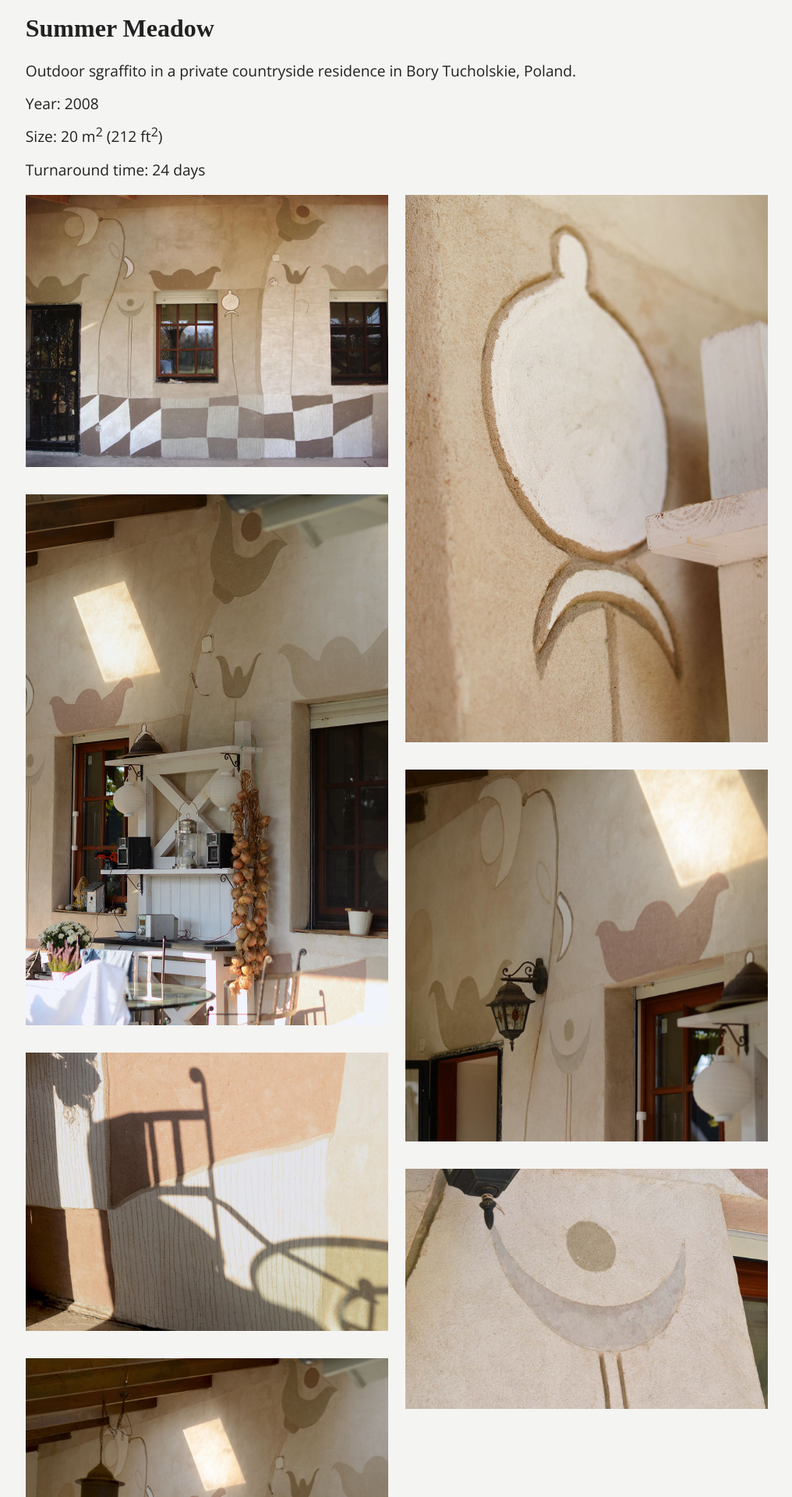
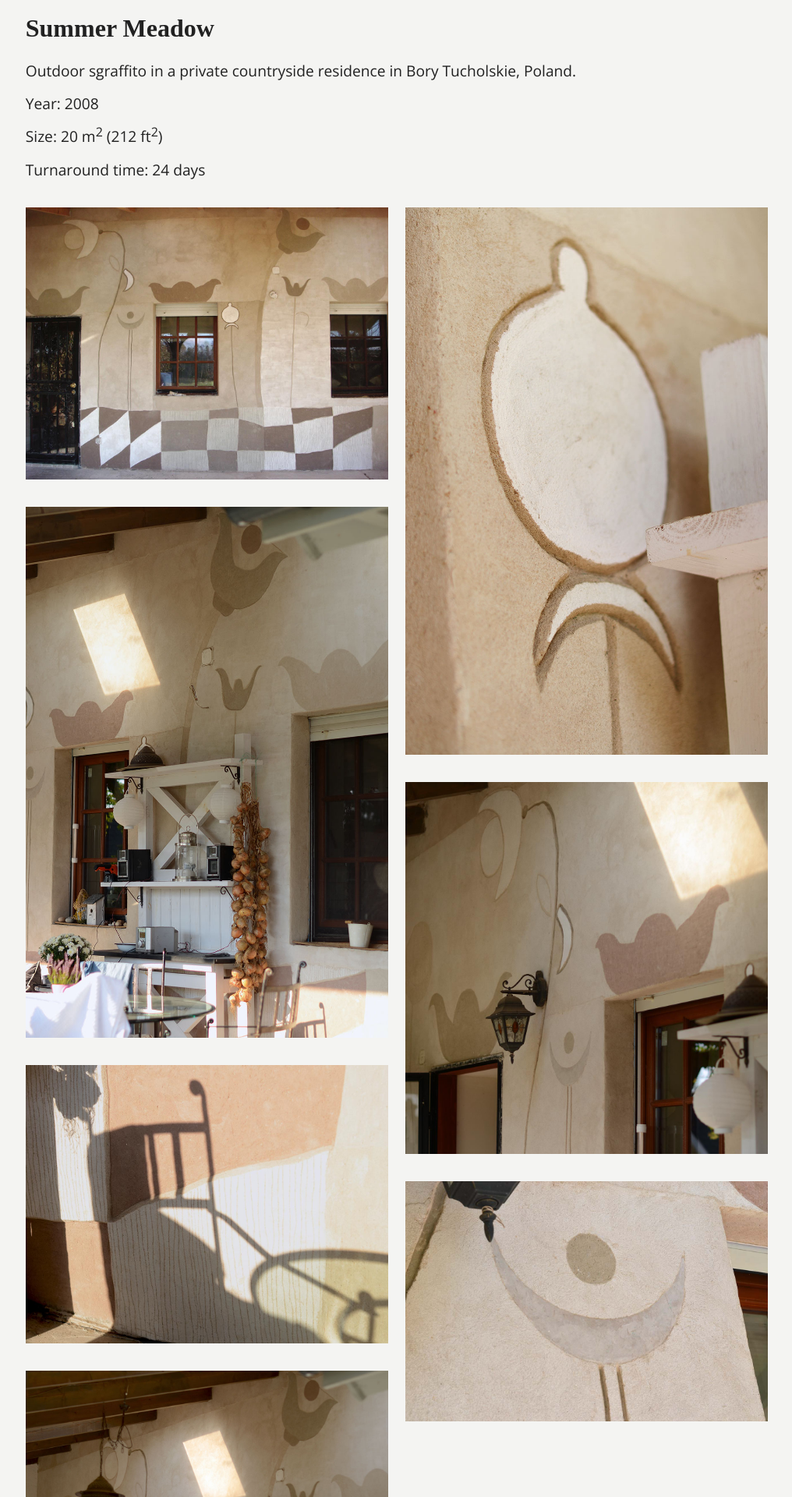
Before and after one commit to marek-kultys/trowel-and-lime, a Jekyll site: the page built from case-studies/index.html, in a window 1280 px wide. Shown: the part 763-2683 px from the top of the page at 78% size, without its empty margins (131-1147 px from the left). Built offline with Jekyll 4.4.1, drawn with Linux system fonts in a browser that asks for light colours.

Commit message:
Consolidate margins in case study descriptions

```diff
--- a/_sass/case-studies.scss
+++ b/_sass/case-studies.scss
@@ -33,10 +33,11 @@
 
    .gallery-info {
       text-align: left;
-      margin: 0;
+      margin: 0em 0em 2em 0em;
       ul {
          list-style: none;
          padding: 0;
+         margin: 0
       }
       p {
          margin-top: 0.33em;
```
